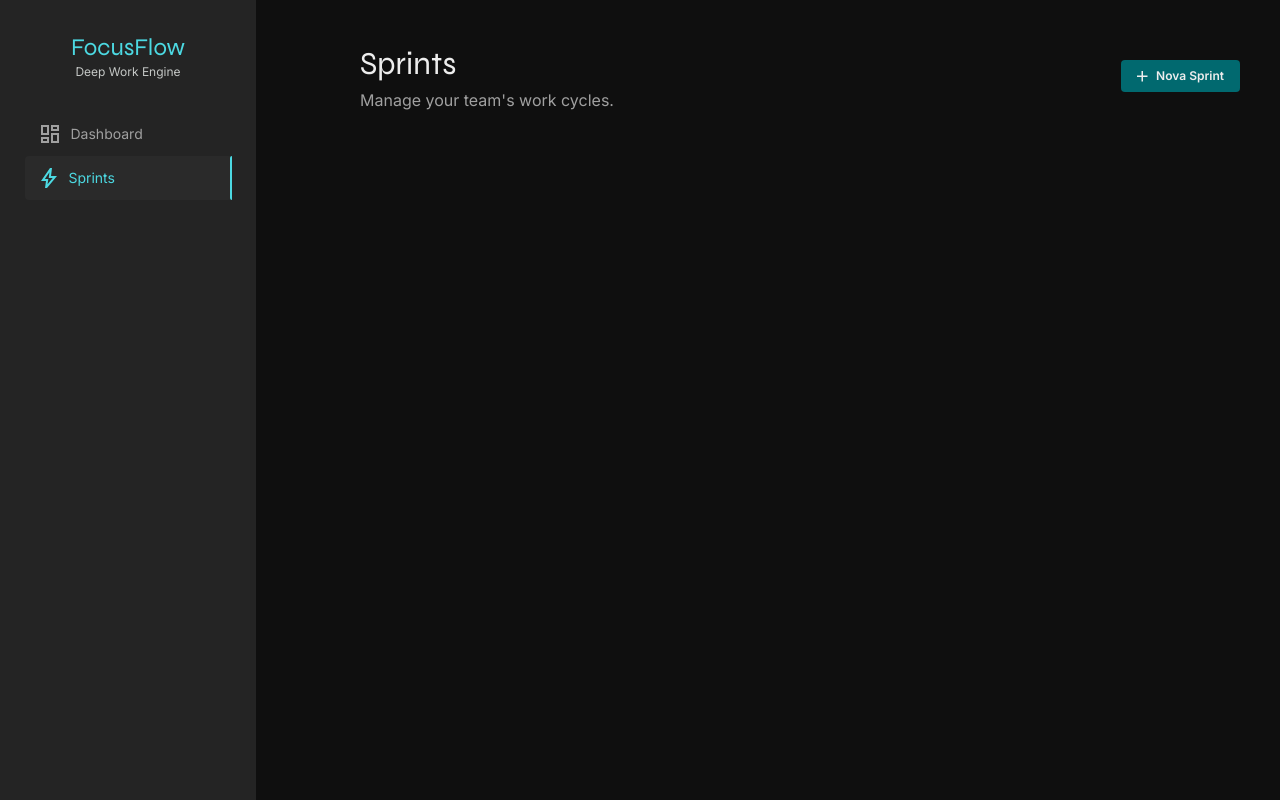
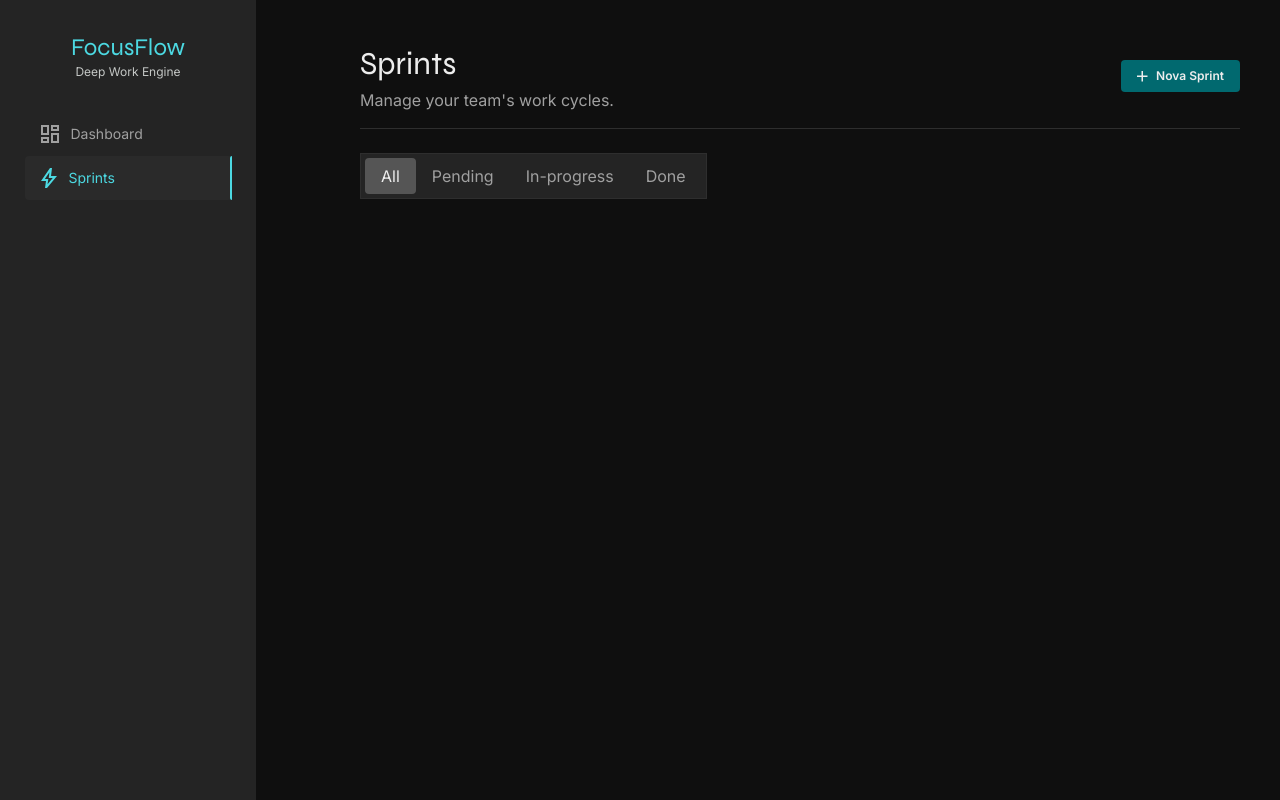
Before and after one commit to JoaoGustavo-dev/focusflow, a React (Vite) app: page /sprints in a window 1280 px wide. Built offline with nearby package versions, Linux system fonts and the light colour scheme.

Commit message:
feat: add Tabs filter component to Sprints page

```diff
--- /dev/null
+++ b/src/components/Tabs.jsx
@@ -0,0 +1,29 @@
+const tabOptions = ['All', 'Pending', 'In-progress', 'Done']
+
+const Tabs = ({ activeOption, filterFunction }) => {
+  return (
+    <div className="bg-high-surface border-border flex self-start border p-1">
+      {tabOptions.map((option) => {
+        const isActive = () => {
+          if (activeOption === option) {
+            return 'text-main bg-disabled'
+          }
+
+          return 'text-secondary'
+        }
+
+        return (
+          <button
+            key={option}
+            onClick={() => filterFunction(option)}
+            className={`rounded-sm px-4 py-1.5 hover:cursor-pointer ${isActive()}`}
+          >
+            {option}
+          </button>
+        )
+      })}
+    </div>
+  )
+}
+
+export default Tabs
--- a/src/pages/Sprints.jsx
+++ b/src/pages/Sprints.jsx
@@ -1,17 +1,23 @@
 import Header from '../components/Header'
 import Button from '../components/Button'
 import PlusIcon from '../assets/icons/plus.svg?react'
+import Tabs from '../components/Tabs'
+import { useState } from 'react'
 
 const Sprints = () => {
+  const [active, setActive] = useState('All')
+
   return (
     <div className="flex flex-col gap-6 p-10">
-      <div className="flex items-center justify-between">
+      <div className="border-border flex items-center justify-between border-b pb-4">
         <Header title="Sprints" description="Manage your team's work cycles." />
         <Button>
           <PlusIcon />
           Nova Sprint
         </Button>
       </div>
+
+      <Tabs activeOption={active} filterFunction={setActive} />
     </div>
   )
 }
```
